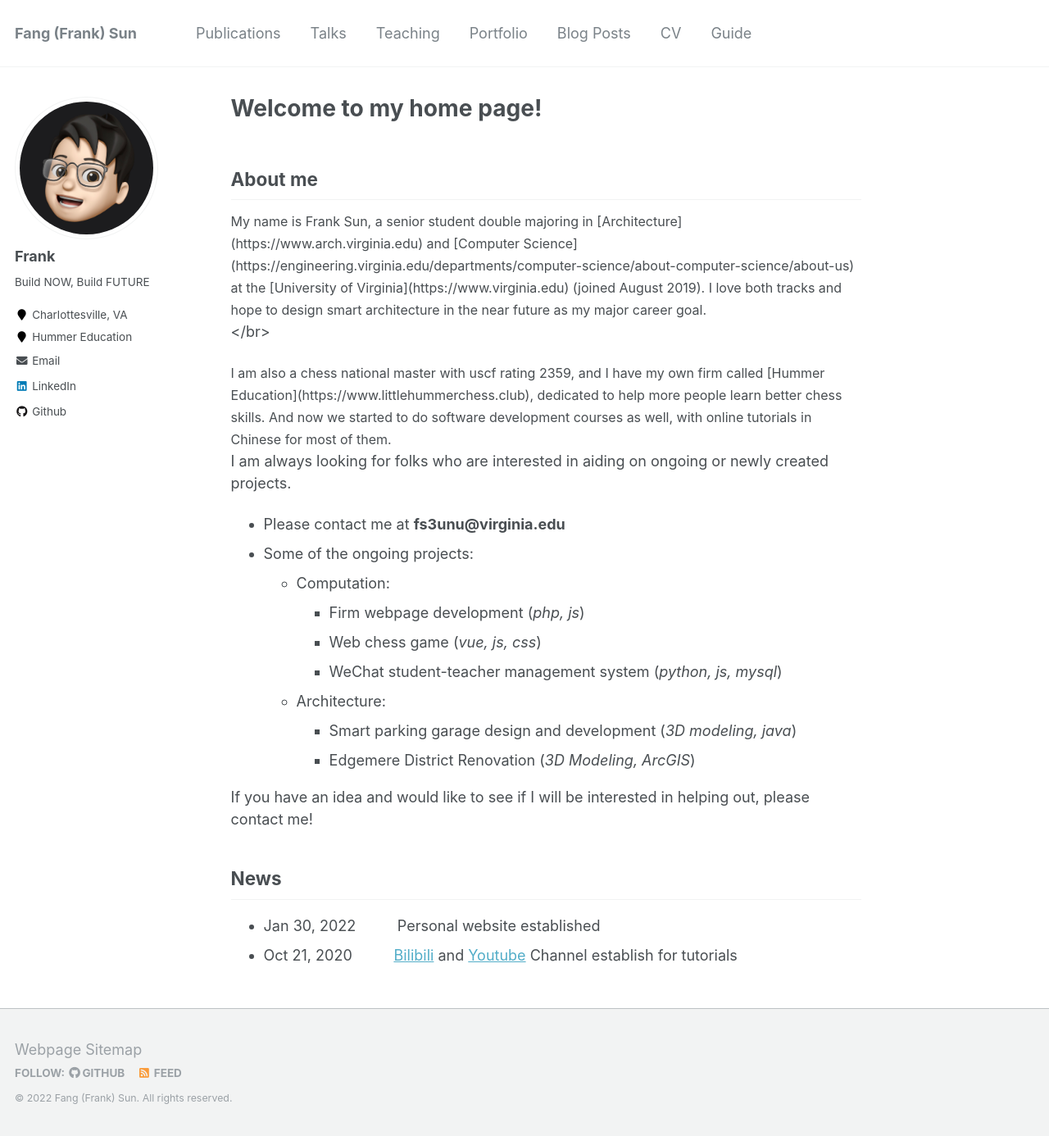
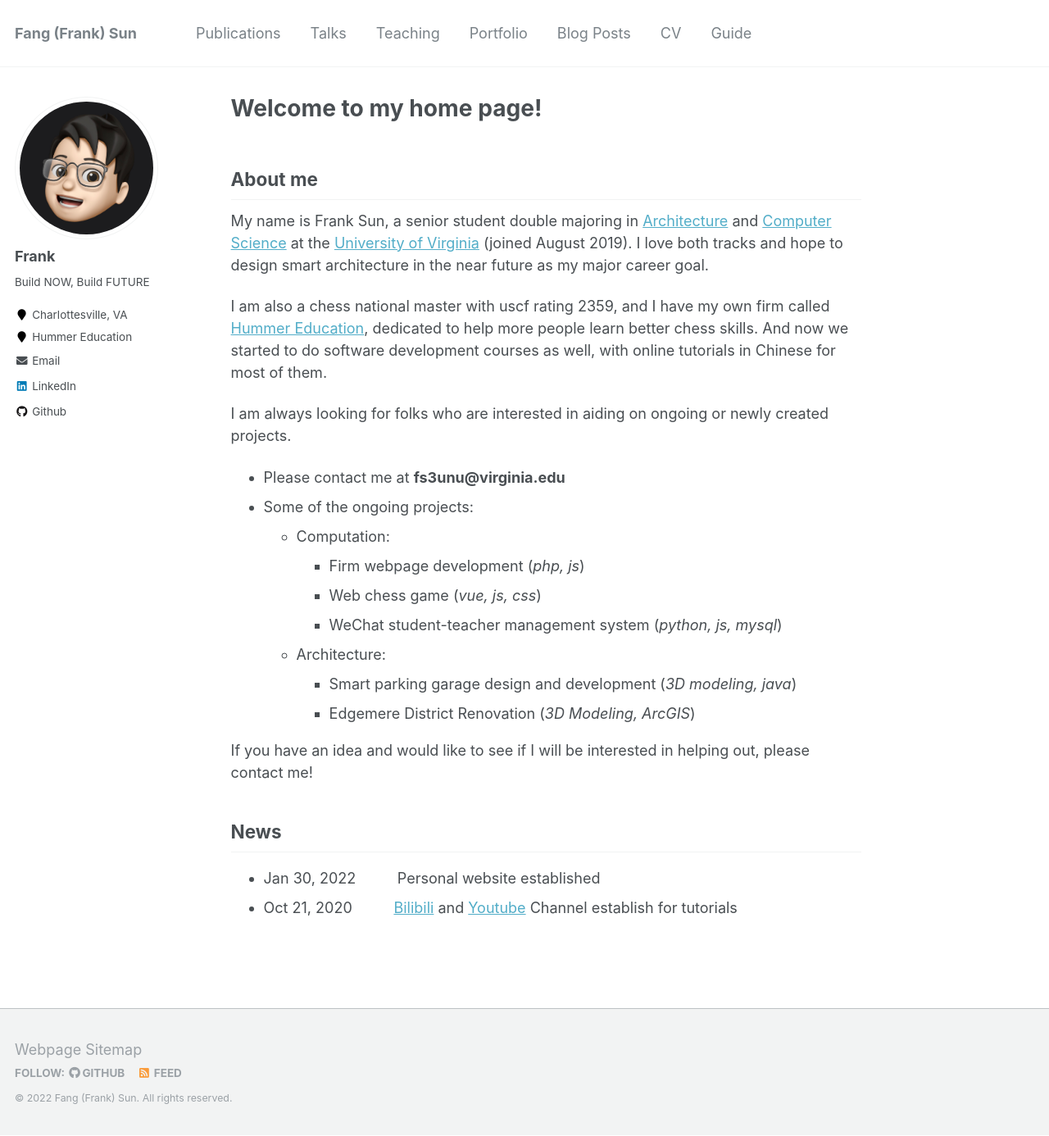
Before and after one commit to FangFrankSun/AcademicPage, a Jekyll site: the page built from _pages/about.md, in a window 1280 px wide and 1386 px high. Shown: the whole window at 82% size. Built offline with Jekyll 4.4.1, drawn with Linux system fonts in a browser that asks for light colours.

Commit message:
Update about.md

```diff
--- a/_pages/about.md
+++ b/_pages/about.md
@@ -8,9 +8,9 @@ redirect_from:
   - /about.html
 ---
 <h2>About me</h2>
-<font size = 3>My name is Frank Sun, a senior student double majoring in [Architecture](https://www.arch.virginia.edu) and [Computer Science](https://engineering.virginia.edu/departments/computer-science/about-computer-science/about-us) at the [University of Virginia](https://www.virginia.edu) (joined August 2019). I love both tracks and hope to design smart architecture in the near future as my major career goal. </font>
-</br>
-<font size = 3>I am also a chess national master with uscf rating 2359, and I have my own firm called [Hummer Education](https://www.littlehummerchess.club), dedicated to help more people learn better chess skills. And now we started to do software development courses as well, with online tutorials in Chinese for most of them. </font>
+My name is Frank Sun, a senior student double majoring in [Architecture](https://www.arch.virginia.edu) and [Computer Science](https://engineering.virginia.edu/departments/computer-science/about-computer-science/about-us) at the [University of Virginia](https://www.virginia.edu) (joined August 2019). I love both tracks and hope to design smart architecture in the near future as my major career goal.
+
+I am also a chess national master with uscf rating 2359, and I have my own firm called [Hummer Education](https://www.littlehummerchess.club), dedicated to help more people learn better chess skills. And now we started to do software development courses as well, with online tutorials in Chinese for most of them.
 
 I am always looking for folks who are interested in aiding on ongoing or newly created projects.
 * Please contact me at **fs3unu@virginia.edu**
```
